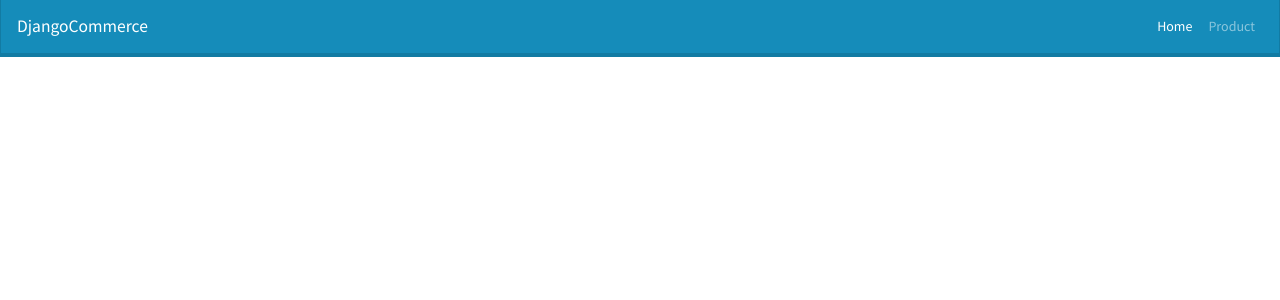
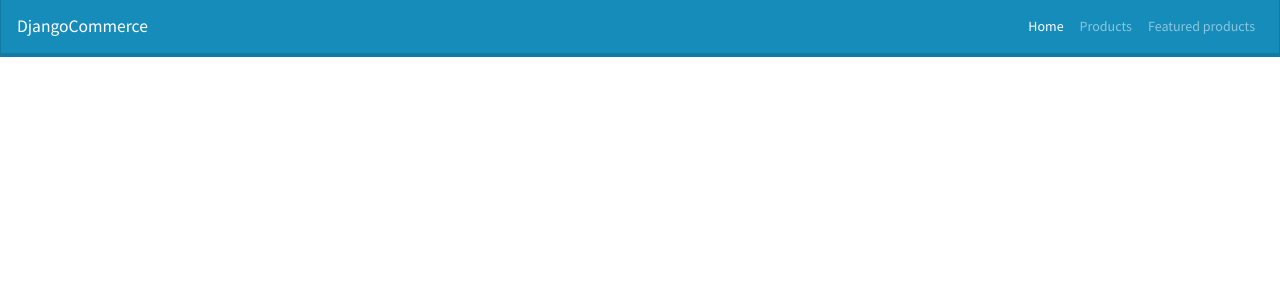
Before and after one commit to MuhammadSaim/django-eCommerce, a Django app: page /products/ in a window 1280 px wide. Shown: the top 300 px of the page. Run offline with Django 3.2, Linux system fonts and the light colour scheme; data that the repository does not hold is empty; some libraries are stand-ins or nearby versions.

Commit message:
Major changes applied on app structure

```diff
--- a/django_ecommerce/urls.py
+++ b/django_ecommerce/urls.py
@@ -1,32 +1,14 @@
-"""django_ecommerce URL Configuration
-
-The `urlpatterns` list routes URLs to views. For more information please see:
-    https://docs.djangoproject.com/en/2.1/topics/http/urls/
-Examples:
-Function views
-    1. Add an import:  from my_app import views
-    2. Add a URL to urlpatterns:  path('', views.home, name='home')
-Class-based views
-    1. Add an import:  from other_app.views import Home
-    2. Add a URL to urlpatterns:  path('', Home.as_view(), name='home')
-Including another URLconf
-    1. Import the include() function: from django.urls import include, path
-    2. Add a URL to urlpatterns:  path('blog/', include('blog.urls'))
-"""
 from django.contrib import admin
-from django.urls import path
+from django.urls import path, include
 from django.conf.urls.static import static
 from . import settings
-from .views import *
-from products import views as productVies
+from .views import home_view
 
 
 urlpatterns = [
     path('admin/', admin.site.urls),
     path('', home_view, name='home_view'),
-    path('products/', productVies.ProductListView.as_view(), name='product_view'),
-    path('product/<slug:slug>/', productVies.ProductDetailView.as_view(), name='product_detail_view'),
-
+    path('products/', include('products.urls')),
 ]
 
 if settings.DEBUG:
--- a/products/urls.py
+++ b/products/urls.py
@@ -0,0 +1,9 @@
+from django.urls import path
+from .views import *
+
+urlpatterns = [
+    path('', ProductListView.as_view(), name='products'),
+    path('<slug:slug>/', ProductDetailView.as_view(), name='product_detail_view'),
+    path('featured/all/', FeaturedProductListView.as_view(), name='featured_product_view'),
+    path('featured/<slug:slug>/', FeaturedProductDetailView.as_view(), name='featured_product_detail_view'),
+]
--- a/products/views.py
+++ b/products/views.py
@@ -1,18 +1,31 @@
 from django.views.generic import ListView, DetailView
 from .models import Product
-from django.shortcuts import render
 
-# Create your views here.
 
 class ProductListView(ListView):
     context_object_name = 'products'
-    queryset = Product.objects.all()
+    queryset = Product.objects.getProducts()
 
 
 class ProductDetailView(DetailView):
     context_object_name = 'product'
-    queryset = Product.objects.all()
+    queryset = Product.objects.getProducts()
 
     def get_context_data(self, **kwargs):
         context = super().get_context_data(**kwargs)
         return context
+
+
+class FeaturedProductListView(ListView):
+    context_object_name = 'products'
+    queryset = Product.objects.getFeaturedProducts()
+
+
+
+class FeaturedProductDetailView(DetailView):
+    context_object_name = 'product'
+    queryset = Product.objects.getFeaturedProducts()
+
+    def get_context_data(self, **kwargs):
+        context = super().get_context_data(**kwargs)
+        return context
--- a/templates/includes/navbar.html
+++ b/templates/includes/navbar.html
@@ -10,7 +10,10 @@
         <a class="nav-link" href="{% url 'home_view' %}">Home</a>
       </li>
       <li class="nav-item">
-        <a class="nav-link" href="{% url 'product_view' %}">Product</a>
+        <a class="nav-link" href="{% url 'products' %}">Products</a>
+      </li>
+        <li class="nav-item">
+        <a class="nav-link" href="{% url 'featured_product_view' %}">Featured products</a>
       </li>
     </ul>
   </div>
--- a/templates/products/product_list.html
+++ b/templates/products/product_list.html
@@ -8,9 +8,26 @@
                 <div class="card">
                     <img height="180" class="card-img-top" src="{{ product.image.url }}" alt="{{ product.title }}">
                     <div class="card-body">
-                        <a href="{% url 'product_detail_view' product.slug %}">
-                            <h4>{{ product.title }}</h4>
+                        <a href="
+                            {% if product.featured %}
+                                {% url 'featured_product_detail_view' product.slug %}
+                            {% else %}
+                                {% url 'product_detail_view' product.slug %}
+                            {% endif %}
+                            ">
+                            <h5>
+                                {% if product.title|length > 20 %}
+                                    {{ product.title|slice:"0:20" }}...
+                                {% else %}
+                                    {{ product.title }}
+                                {% endif %}
+                            </h5>
                         </a>
+                        {% if product.featured == True %}
+                            <span class="badge badge-danger mb-2">
+                                Featured
+                            </span>
+                        {% endif %}
                          <h3>
                              ${{ product.price }}
                          </h3>
```
Also changed, not shown: products/ModelManager.py (added, +8 -0 lines), products/models.py (+5 -11 lines), products/utils.py (added, +14 -0 lines), templates/products/product_detail.html (+7 -1 lines), products/migrations/0001_initial.py (added), products/migrations/0002_product_price.py (added), products/migrations/0003_product_slug.py (added), products/migrations/0004_auto_20181010_1352.py (added), products/migrations/0005_product_image.py (added), products/migrations/0006_auto_20181010_1649.py (added), products/migrations/0007_product_featured.py (added), products/migrations/0008_product_published.py (added), 3 other files.
